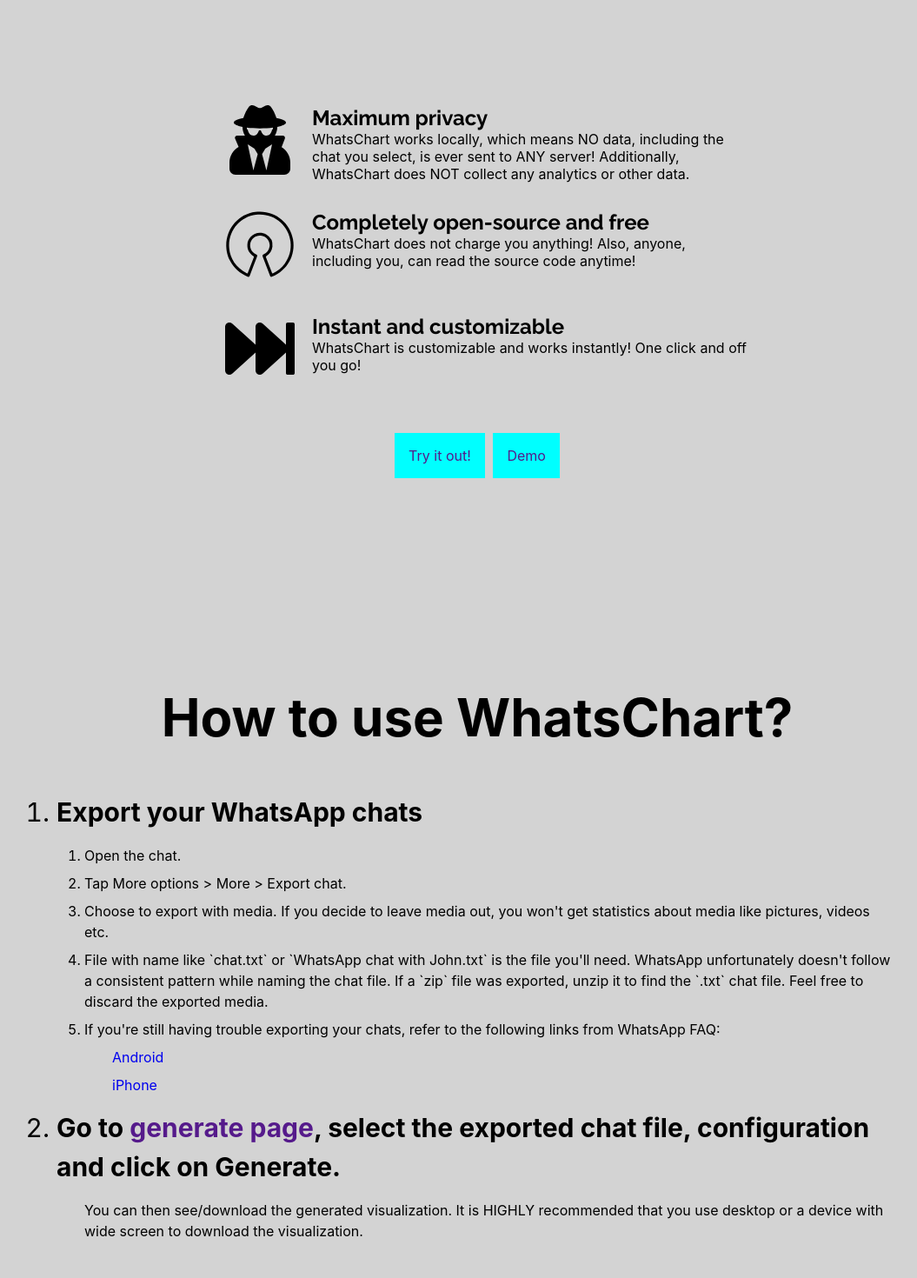
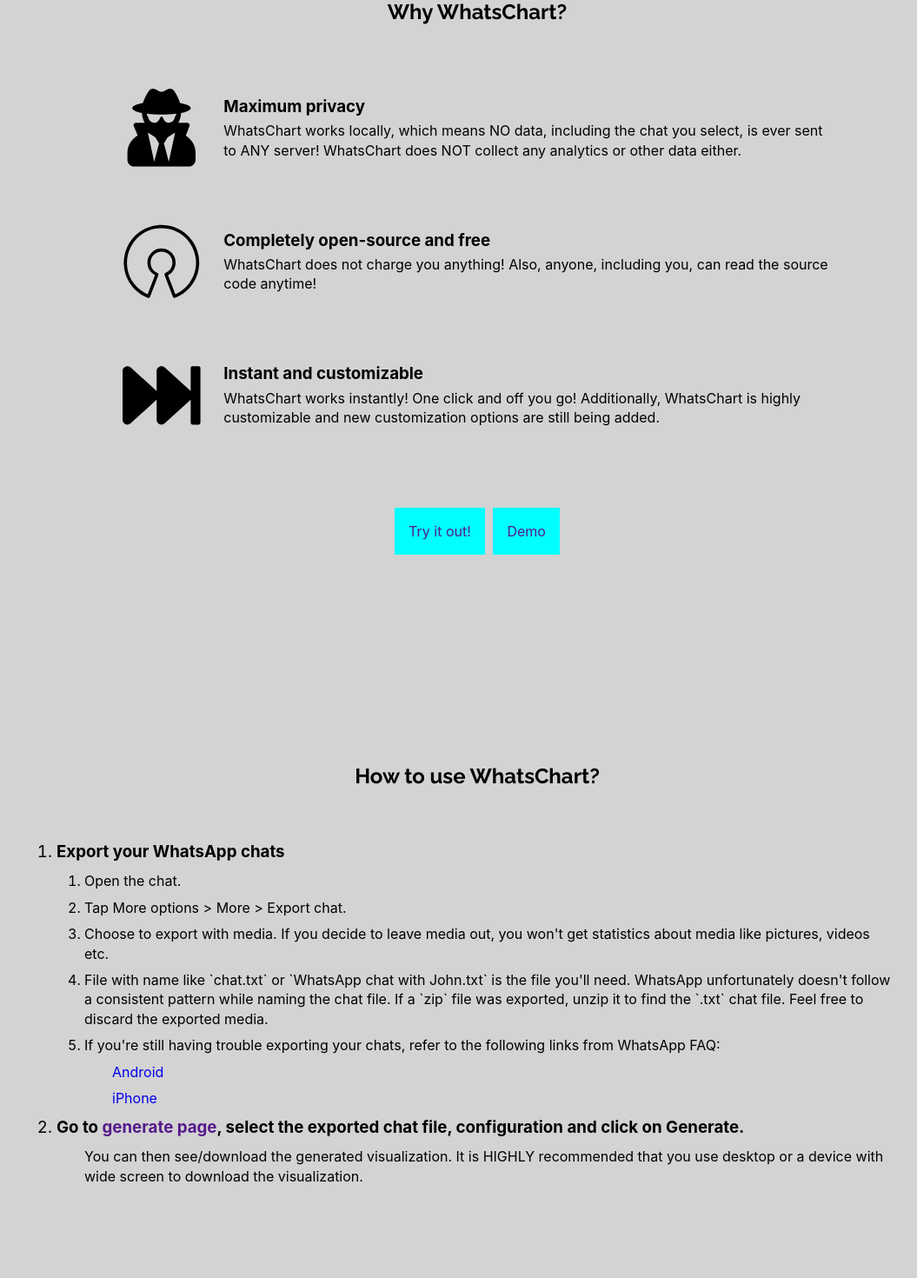
Before and after one commit to bhumitattarde/WhatsChart, a React (Create React App) app: page / in a window 1280 px wide. Shown: the part 880-2350 px from the top of the page at 87% size, without its empty margins (91-1146 px from the left). Built offline with nearby package versions, Linux system fonts and the light colour scheme; what stopword would draw is missing.

Commit message:
Added CSS

```diff
--- a/src/App.css
+++ b/src/App.css
@@ -7,6 +7,30 @@
 body {
   background-color: lightgray;
   text-align: center;
+  scroll-behavior: smooth;
+  line-height: 1.4;
+}
+
+h1:not(#chart, #navHeading) {
+  font-size: clamp(32px, 2vw, 40px);
+  /* margin-bottom: 2em; */
+}
+
+h2:not(#chart) {
+  font-size: clamp(24px, 1.5vw, 28px);
+  /* margin-bottom: 1.5em; */
+}
+
+h3:not(#chart) {
+  font-size: clamp(18.72px, 1.2vw, 22.72px);
+}
+
+h4:not(#chart) {
+  font-size: clamp(16px, 1vw, 20px);
+}
+
+p:not(#chart) {
+  font-size: clamp(16px, 1vw, 20px);
 }
 
 .appWrapper {
--- a/src/components/css/HowtoPage.css
+++ b/src/components/css/HowtoPage.css
@@ -1,31 +1,21 @@
-.howtoPage {
-  width: 100%;
-  max-width: 1000px;
-  display: flex;
-  flex-direction: column;
-  justify-content: center;
-  align-items: center;
+#howtoPage {
   text-align: left;
-  line-height: 1.5em;
 }
 
-.howtoPage h3 {
-  margin-bottom: 1em;
-  font-size: clamp(20px, 6vw, 60px);
+#howtoPage h2 {
+  margin-bottom: 2em;
 }
 
-.howtoPage h4 {
+#howtoPage h3 {
   margin: 0.5em 0;
-  line-height: 1.5em;
 }
 
-.howtoPage > ol > li,
-.howtoPage h4 {
-  font-size: clamp(10px, 3vw, 30px);
+#howtoPage > ol > li {
+  font-size: clamp(18.72px, 1.2vw, 22.72px);
 }
 
-.howtoPage div {
-  font-size: 16px;
+#howtoPage div {
+  font-size: clamp(16px, 1vw, 20px);
 }
 
 .howtoSubListWrapper {
@@ -35,3 +25,9 @@
 .howtoSubListWrapper > li {
   margin: 0.5em 0;
 }
+
+.paraWrapper {
+  width: 100%;
+  max-width: 1000px;
+  padding: 0 1em;
+}
--- a/src/components/css/MainPage.css
+++ b/src/components/css/MainPage.css
@@ -1,6 +1,3 @@
 .mainHeading {
   margin: 0 2em;
 }
-
-.pageHeading {
-}
--- a/src/components/css/NavBar.css
+++ b/src/components/css/NavBar.css
@@ -13,15 +13,28 @@
 .navBar > ul {
   display: flex;
   flex-direction: row;
-  justify-content: space-between;
+  justify-content: space-evenly;
   align-items: center;
-  /* flex-wrap: wrap; */
+  flex-wrap: wrap;
 }
 
 .navBar > ul > li {
   margin: 0.5em;
+  font-size: clamp(16px, 1vw, 20px);
 }
 
-.navBar > h1 {
+#navHeading {
   margin: 0.5em;
+  font-size: clamp(32px, 2vw, 40px);
 }
+
+@media (max-width: 650px) {
+  .navBar {
+    position: unset;
+    justify-content: center;
+  }
+
+  .navBar > ul {
+    width: 100%;
+  }
+}
--- a/src/components/css/WhyWhatschart.css
+++ b/src/components/css/WhyWhatschart.css
@@ -7,18 +7,22 @@
 }
 
 .whyWhatschartBox > div {
-  width: 120px;
-  height: 120px;
+  width: clamp(80px, 7vw, 100px);
+  height: clamp(80px, 7vw, 100px);
   display: flex;
   justify-content: center;
   align-items: center;
-  font-size: 80px;
+  margin-right: 0.3em;
+  font-size: clamp(80px, 7vw, 100px);
 }
 
 .whyWhatschartBox > section {
   width: 100%;
-  max-width: 500px;
-  height: 80px;
+  max-width: 700px;
+  height: clamp(80px, 6vw, 100px);
+  display: flex;
+  flex-direction: column;
+  justify-content: space-evenly;
 }
 
 #whyWhatschartList {
@@ -26,5 +30,32 @@
   flex-direction: column;
   justify-content: center;
   align-items: center;
-  margin: 1em;
+  margin: 0 1em;
 }
+
+#whyWhatschart > h2 {
+  margin-bottom: 3em;
+}
+
+#whyWhatschartList > li {
+  margin-bottom: 4em;
+}
+
+@media (max-width: 650px) {
+  .whyWhatschartBox {
+    flex-direction: column;
+    text-align: center;
+  }
+
+  #whyWhatschart > h2 {
+    margin-bottom: 2em;
+  }
+
+  #whyWhatschartList > li {
+    margin-bottom: 2em;
+  }
+
+  .whyWhatschartBox > div {
+    margin-bottom: 0.3em;
+  }
+}
--- a/src/components/js/FeedbackPage.js
+++ b/src/components/js/FeedbackPage.js
@@ -5,18 +5,21 @@
 const FeedbackPage = (props) => (
   <div className="page">
     <h3>Feedback</h3>
-    <p>
-      <a href="	https://github.com/bhumitattarde/WhatsChart/issues/new?labels=bug&title=BUG: ">
-        Click here
-      </a>{" "}
-      to report bugs
-    </p>
-    <p>
-      <a href="	https://github.com/bhumitattarde/WhatsChart/issues/new?labels=improvement&title=SUGGESTION: ">
-        Click here
-      </a>{" "}
-      to suggest improvements
-    </p>
+    <a
+      className="button"
+      href="https://github.com/bhumitattarde/WhatsChart/issues/new?labels=bug&title=BUG: "
+    >
+      Report bugs
+    </a>
+    <a
+      className="button"
+      href="https://github.com/bhumitattarde/WhatsChart/issues/new?labels=improvement&title=SUGGESTION: "
+    >
+      Suggest improvements
+    </a>
+    <a className="GitHub" href="https://github.com/bhumitattarde/WhatsChart">
+      Report bugs
+    </a>
   </div>
 );
 
--- a/src/components/js/HowtoPage.js
+++ b/src/components/js/HowtoPage.js
@@ -3,12 +3,12 @@
 import "../css/HowtoPage.css";
 
 const HowtoPage = (props) => (
-  <div className="page howtoPage">
-    <h3>How to use WhatsChart?</h3>
-    <ol>
+  <div id="howtoPage" className="page">
+    <h2>How to use WhatsChart?</h2>
+    <ol className="paraWrapper">
       <li>
         <div>
-          <h4>Export your WhatsApp chats</h4>
+          <h3>Export your WhatsApp chats</h3>
           <ol className="howtoSubListWrapper">
             <li>Open the chat.</li>
             <li>Tap More options &gt; More &gt; Export chat. </li>
@@ -44,10 +44,10 @@
       </li>
       <li>
         <div>
-          <h4>
+          <h3>
             Go to <a href="">generate page</a>, select the exported chat file,
             configuration and click on Generate.
-          </h4>
+          </h3>
           <p className="howtoSubListWrapper">
             You can then see/download the generated visualization. It is HIGHLY
             recommended that you use desktop or a device with wide screen to
--- a/src/components/js/NavBar.js
+++ b/src/components/js/NavBar.js
@@ -4,7 +4,7 @@
 
 const NavBar = (props) => (
   <nav className="navBar">
-    <h1>WhatsChart</h1>
+    <h1 id="navHeading">WhatsChart</h1>
     <ul>
       <li>
         <a href="">Generate</a>
--- a/src/components/js/WhyWhatschart.js
+++ b/src/components/js/WhyWhatschart.js
@@ -8,17 +8,19 @@
 
 const WhyWhatschart = (props) => (
   <div id="whyWhatschart" className="page">
+    <h2>Why WhatsChart?</h2>
+
     <ul id="whyWhatschartList">
       <li className="whyWhatschartBox">
         <div>
           <FontAwesomeIcon icon={faUserSecret} fixedWidth />
         </div>
         <section>
-          <h2>Maximum privacy</h2>
+          <h3>Maximum privacy</h3>
           <p>
             WhatsChart works locally, which means NO data, including the chat
-            you select, is ever sent to ANY server! Additionally, WhatsChart
-            does NOT collect any analytics or other data.
+            you select, is ever sent to ANY server! WhatsChart does NOT collect
+            any analytics or other data either.
           </p>
         </section>
       </li>
@@ -27,7 +29,7 @@
           <FontAwesomeIcon icon={faOsi} fixedWidth />
         </div>
         <section>
-          <h2>Completely open-source and free</h2>
+          <h3>Completely open-source and free</h3>
           <p>
             WhatsChart does not charge you anything! Also, anyone, including
             you, can read the source code anytime!
@@ -39,10 +41,11 @@
           <FontAwesomeIcon icon={faFastForward} fixedWidth />
         </div>
         <section>
-          <h2>Instant and customizable</h2>
+          <h3>Instant and customizable</h3>
           <p>
-            WhatsChart is customizable and works instantly! One click and off
-            you go!
+            WhatsChart works instantly! One click and off you go! Additionally,
+            WhatsChart is highly customizable and new customization options are
+            still being added.
           </p>
         </section>
       </li>
```
